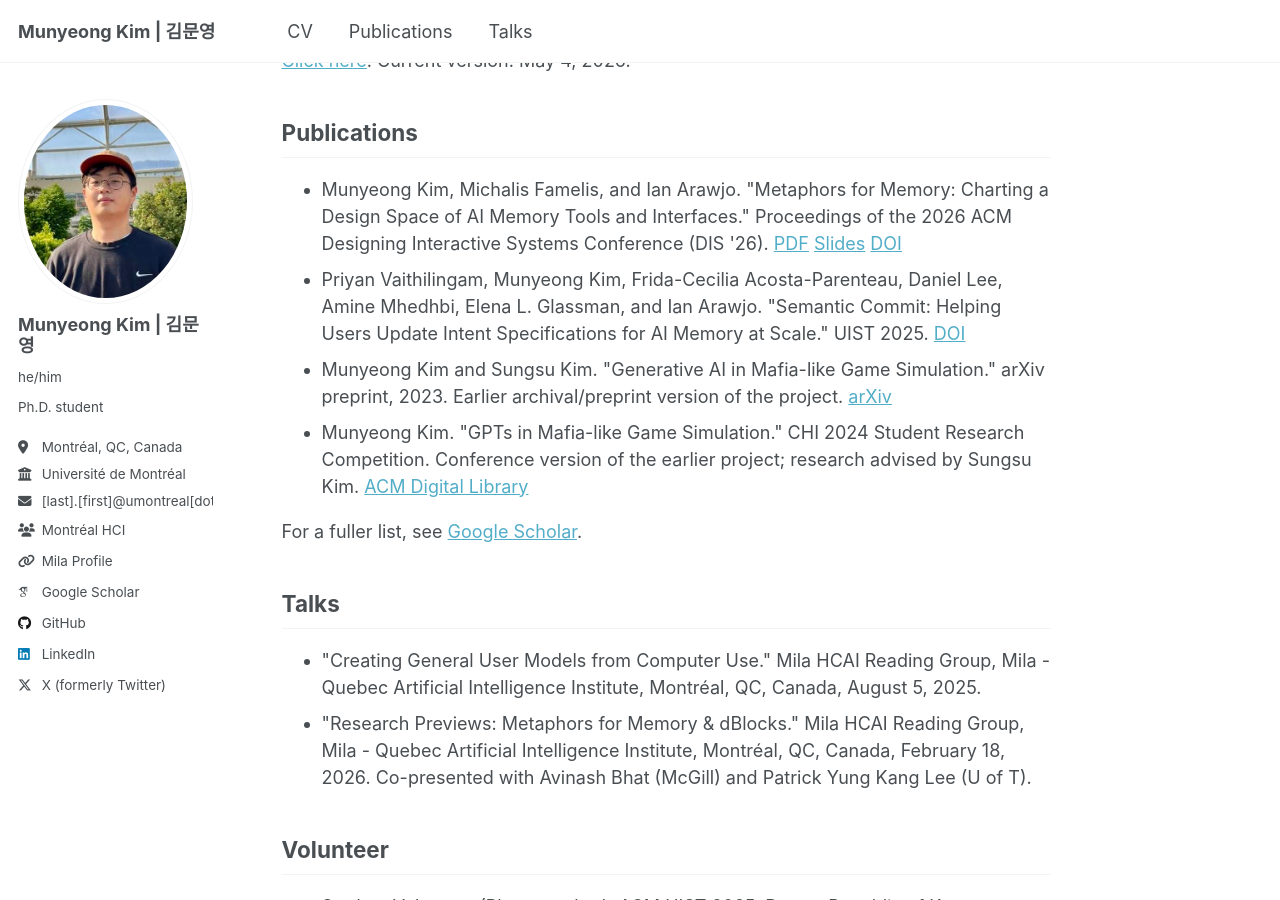
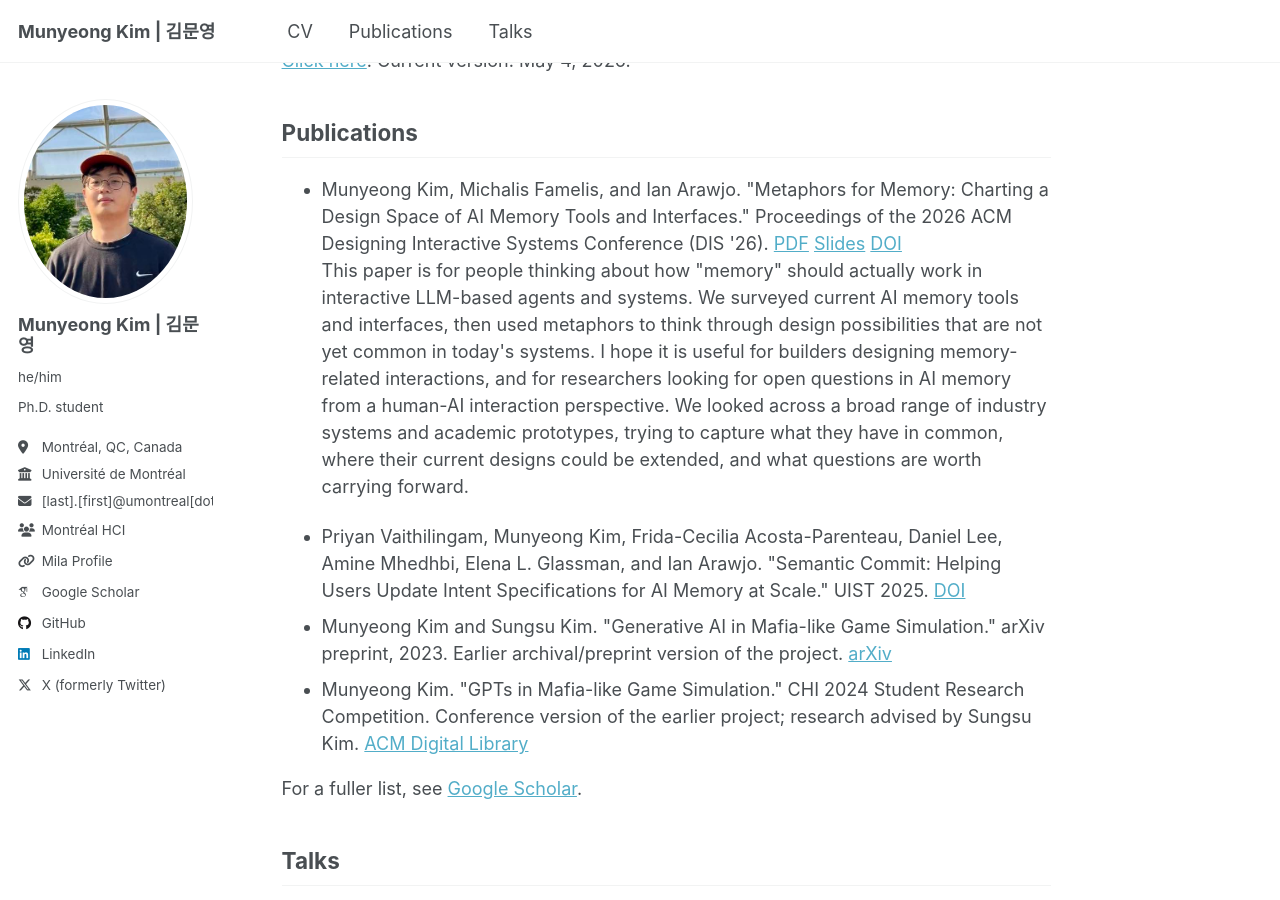
Before and after one commit to MunyeongKim/munyeongkim.github.io, a Jekyll site: the page built from _pages/about.md, in a window 1280 px wide and 900 px high, scrolled down 599 px. Built offline with Jekyll 4.4.1, drawn with Linux system fonts in a browser that asks for light colours; some web fonts are replaced; a script that is not in the unit is left out.

Commit message:
Add DIS paper description

```diff
--- a/_pages/about.md
+++ b/_pages/about.md
@@ -29,7 +29,9 @@ Find Me
 <section id="publications">
   <h2>Publications</h2>
   <ul>
-    <li>Munyeong Kim, Michalis Famelis, and Ian Arawjo. "Metaphors for Memory: Charting a Design Space of AI Memory Tools and Interfaces." Proceedings of the 2026 ACM Designing Interactive Systems Conference (DIS '26). <a href="/files/dis26-163-metaphors-for-memory.pdf">PDF</a> <a href="/files/dis26-metaphors-for-memory-slides.key">Slides</a> <a href="https://doi.org/10.1145/3800645.3812979">DOI</a></li>
+    <li>Munyeong Kim, Michalis Famelis, and Ian Arawjo. "Metaphors for Memory: Charting a Design Space of AI Memory Tools and Interfaces." Proceedings of the 2026 ACM Designing Interactive Systems Conference (DIS '26). <a href="/files/dis26-163-metaphors-for-memory.pdf">PDF</a> <a href="/files/dis26-metaphors-for-memory-slides.key">Slides</a> <a href="https://doi.org/10.1145/3800645.3812979">DOI</a>
+      <p>This paper is for people thinking about how "memory" should actually work in interactive LLM-based agents and systems. We surveyed current AI memory tools and interfaces, then used metaphors to think through design possibilities that are not yet common in today's systems. I hope it is useful for builders designing memory-related interactions, and for researchers looking for open questions in AI memory from a human-AI interaction perspective. We looked across a broad range of industry systems and academic prototypes, trying to capture what they have in common, where their current designs could be extended, and what questions are worth carrying forward.</p>
+    </li>
     <li>Priyan Vaithilingam, Munyeong Kim, Frida-Cecilia Acosta-Parenteau, Daniel Lee, Amine Mhedhbi, Elena L. Glassman, and Ian Arawjo. "Semantic Commit: Helping Users Update Intent Specifications for AI Memory at Scale." UIST 2025. <a href="https://doi.org/10.1145/3746059.3747778">DOI</a></li>
     <li>Munyeong Kim and Sungsu Kim. "Generative AI in Mafia-like Game Simulation." arXiv preprint, 2023. Earlier archival/preprint version of the project. <a href="https://arxiv.org/abs/2309.11672">arXiv</a></li>
     <li>Munyeong Kim. "GPTs in Mafia-like Game Simulation." CHI 2024 Student Research Competition. Conference version of the earlier project; research advised by Sungsu Kim. <a href="https://dl.acm.org/doi/10.1145/3613905.3647958">ACM Digital Library</a></li>
```
